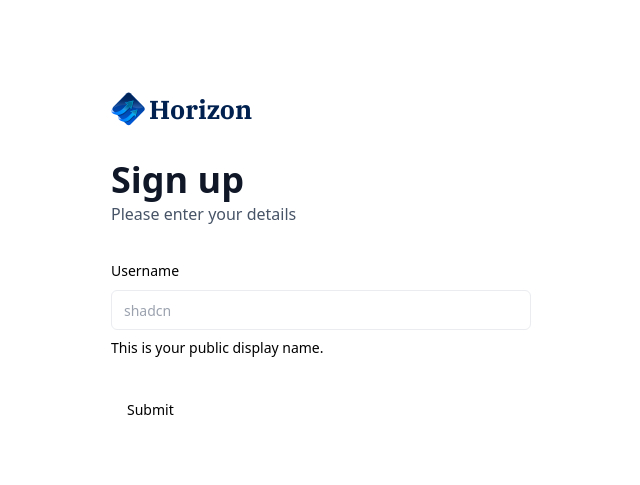
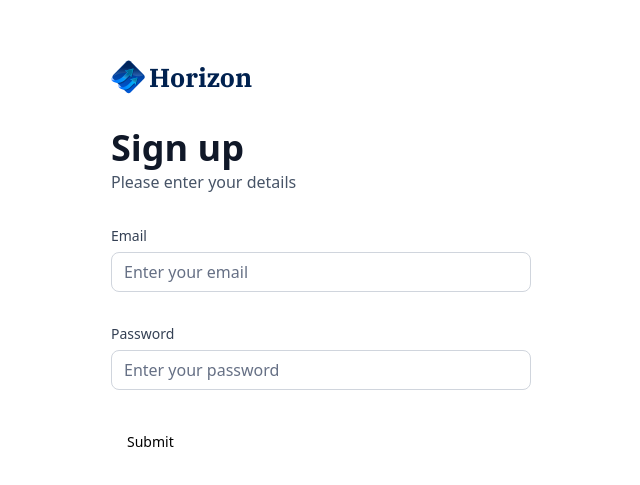
Before and after one commit to flvvius/banking-app, a Next.js app: page /sign-up in a window 1280 px wide. Shown: the part 139-624 px from the top of the page, without its empty margins (319-959 px from the left). Built offline with nearby package versions, Linux system fonts and the light colour scheme.

Commit message:
auth form implementing

```diff
--- a/components/AuthForm.tsx
+++ b/components/AuthForm.tsx
@@ -18,25 +18,22 @@
   FormMessage,
 } from "@/components/ui/form";
 import { Input } from "@/components/ui/input";
-
-const formSchema = z.object({
-  username: z.string().min(2, {
-    message: "Username must be at least 2 characters.",
-  }),
-});
+import CustomInput from "./CustomInput";
+import { authFormSchema } from "@/lib/utils";
 
 const AuthForm = ({ type }: { type: string }) => {
   const [user, setUser] = useState(null);
 
-  const form = useForm<z.infer<typeof formSchema>>({
-    resolver: zodResolver(formSchema),
+  const form = useForm<z.infer<typeof authFormSchema>>({
+    resolver: zodResolver(authFormSchema),
     defaultValues: {
-      username: "",
+      email: "",
+      password: "",
     },
   });
 
   // 2. Define a submit handler.
-  function onSubmit(values: z.infer<typeof formSchema>) {
+  function onSubmit(values: z.infer<typeof authFormSchema>) {
     // Do something with the form values.
     // ✅ This will be type-safe and validated.
     console.log(values);
@@ -73,21 +70,17 @@
         <>
           <Form {...form}>
             <form onSubmit={form.handleSubmit(onSubmit)} className="space-y-8">
-              <FormField
+              <CustomInput
                 control={form.control}
-                name="username"
-                render={({ field }) => (
-                  <FormItem>
-                    <FormLabel>Username</FormLabel>
-                    <FormControl>
-                      <Input placeholder="shadcn" {...field} />
-                    </FormControl>
-                    <FormDescription>
-                      This is your public display name.
-                    </FormDescription>
-                    <FormMessage />
-                  </FormItem>
-                )}
+                name="email"
+                label="Email"
+                placeholder="Enter your email"
+              />
+              <CustomInput
+                control={form.control}
+                name="password"
+                label="Password"
+                placeholder="Enter your password"
               />
               <Button type="submit">Submit</Button>
             </form>
--- /dev/null
+++ b/components/CustomInput.tsx
@@ -0,0 +1,43 @@
+import React from "react";
+import { FormControl, FormField, FormLabel, FormMessage } from "./ui/form";
+import { Input } from "./ui/input";
+import { Control, FieldPath } from "react-hook-form";
+import { authFormSchema } from "@/lib/utils";
+import { z } from "zod";
+
+const CustomInput = ({
+  control,
+  name,
+  label,
+  placeholder,
+}: {
+  control: Control<z.infer<typeof authFormSchema>>;
+  name: FieldPath<z.infer<typeof authFormSchema>>;
+  label: string;
+  placeholder: string;
+}) => {
+  return (
+    <FormField
+      control={control}
+      name={name}
+      render={({ field }) => (
+        <div className="form-item">
+          <FormLabel className="form-label">{label}</FormLabel>
+          <div className="flex w-full flex-col">
+            <FormControl>
+              <Input
+                placeholder={placeholder}
+                className="input-class"
+                {...field}
+                type={name === "password" ? "password" : "text"}
+              />
+            </FormControl>
+            <FormMessage className="form-message mt-2"></FormMessage>
+          </div>
+        </div>
+      )}
+    />
+  );
+};
+
+export default CustomInput;
--- a/lib/utils.ts
+++ b/lib/utils.ts
@@ -2,6 +2,7 @@
 import { type ClassValue, clsx } from "clsx";
 import qs from "query-string";
 import { twMerge } from "tailwind-merge";
+import { z } from "zod";
 
 export function cn(...inputs: ClassValue[]) {
   return twMerge(clsx(inputs));
@@ -193,3 +194,8 @@
 
   return date > twoDaysAgo ? "Processing" : "Success";
 };
+
+export const authFormSchema = z.object({
+  email: z.string().email(),
+  password: z.string().min(8),
+});
```
